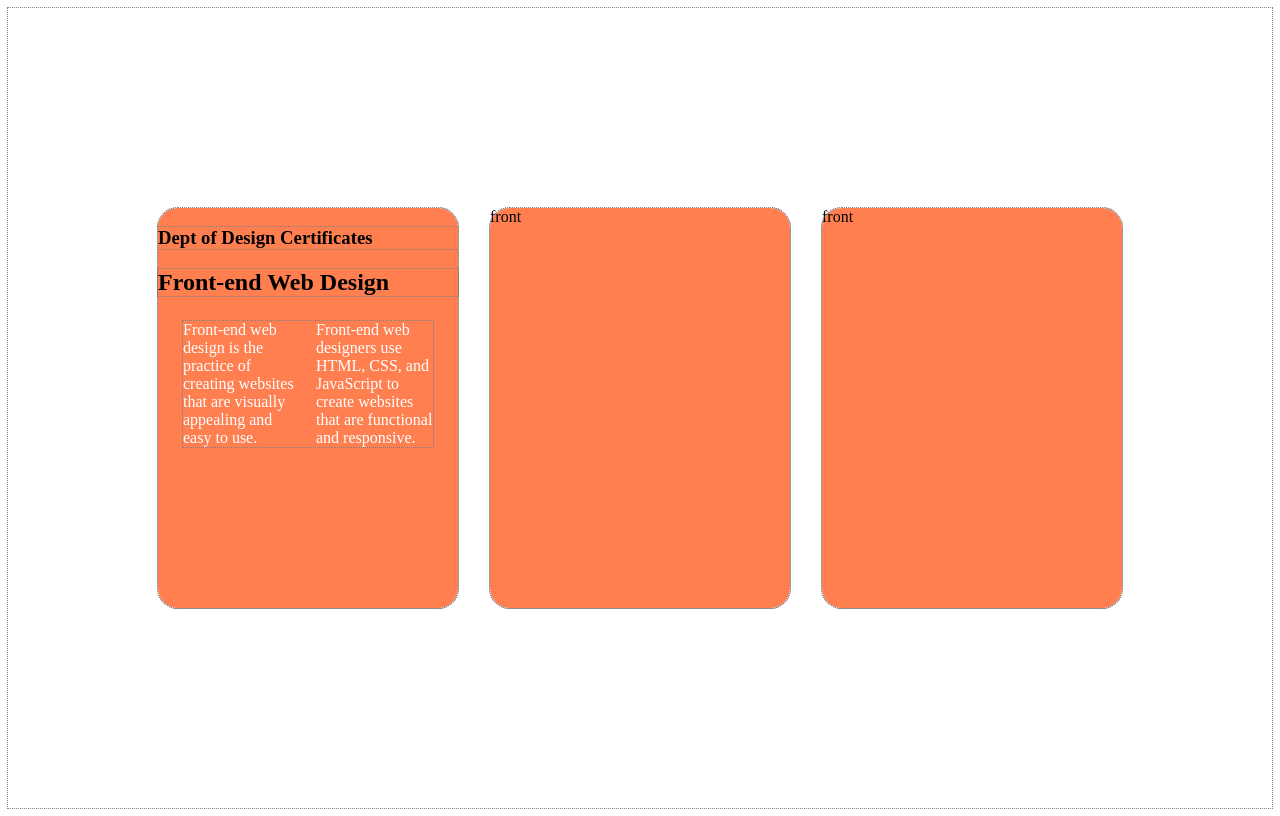
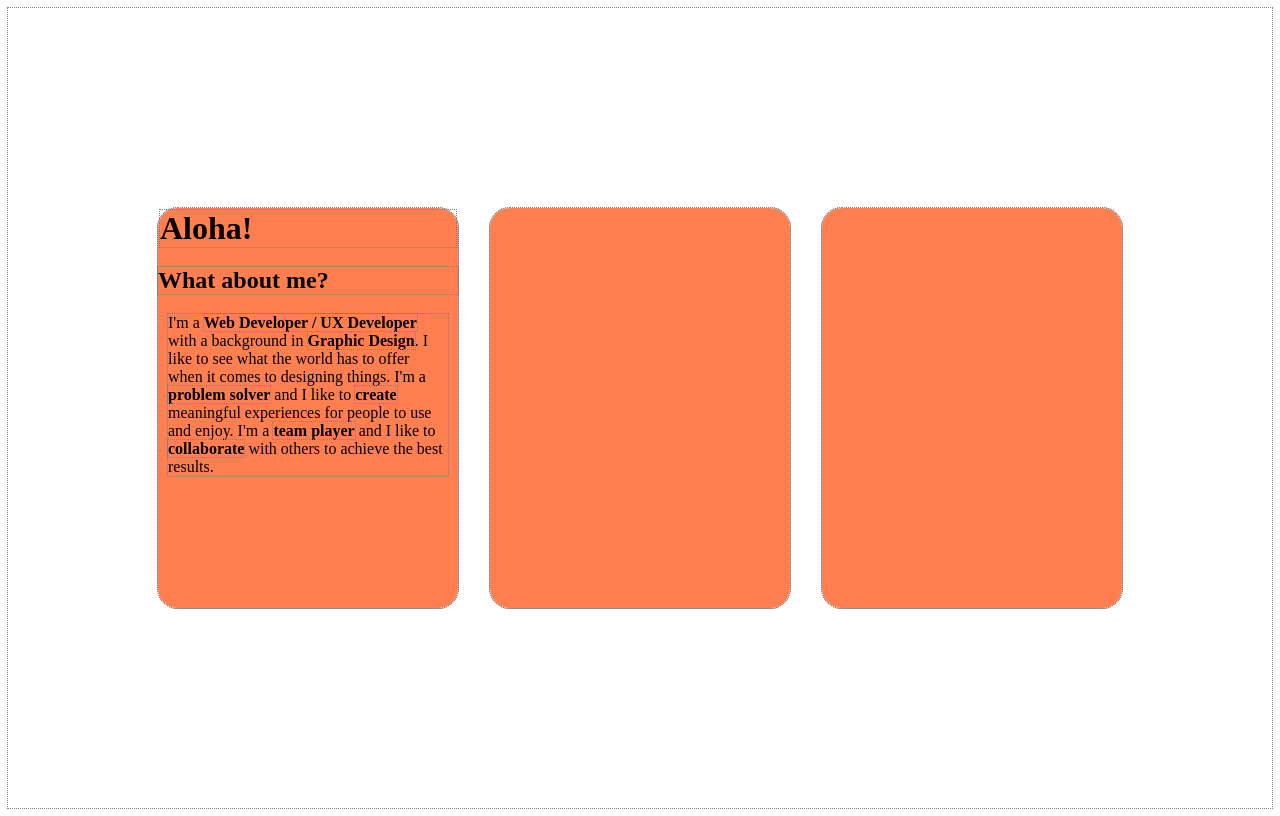
Before and after one commit to WhitneyL808/certificate-cards, a plain HTML site: page index.html in a window 1280 px wide. Drawn offline with Linux system fonts and the light colour scheme.

Commit message:
adding html

```diff
--- a/index.html
+++ b/index.html
@@ -25,43 +25,68 @@
 
     <!-- <h1>Dept of Design Certificates</h1> -->
 
-    <!-- Card 1 -->
+    <!-- left card -->
     <article class="scene">
         <div class="card">
 
             <section class="front face">
-                <h1>Dept of Design Certificates</h1>
-                <h2>Front-end Web Design</h2>
-                <p>Front-end web design is the practice of creating websites that are visually appealing and easy to use. Front-end web designers use HTML, CSS, and JavaScript to create websites that are functional and responsive.</p>
+                <h1>Aloha!</h1>
+                <h2>What about me?</h2>
+                <p>
+                    I'm a <strong>Web Developer / UX Developer</strong> with a background in <strong>Graphic Design</strong>. I like to see what the world
+                    has to offer when it comes to designing things. I'm a <strong>problem solver</strong> and I like to <strong>create</strong> meaningful
+                    experiences for people to use and enjoy. I'm a <strong>team player</strong> and I like to <strong>collaborate</strong> with others to
+                    achieve the best results.
+                </p>
             </section>
 
 
-
             <section class="back face">
+                <!-- add img -->
                 <p>Average Salary: <strong>$62,303</strong></p>
             </section>
 
         </div>
     </article>
 
-    <!-- Card 2 -->
+    <!-- middle card -->
     <article class="scene">
         <div class="card">
 
-            <section class="front face">front</section>
+            <section class="front face">
+                <!-- add img of games-->
+            </section>
 
-            <section class="back face">back</section>
+            <section class="back face">
+                <h1>Hobbies and Intrests</h1>
+                <p>Personally I love to play video games with my friends. Ever since I was little I would always be playing games and having fun with my buddys but
+                    that still doesn't stop me from going outside and enjoying the world. I love to go on hikes and explore new places. I also love to go to the beach, since I
+                    did live in Hawai'i. I also love to learn more about food and the types of food that pairs well with each other, who would've thought that
+                    mango would be good in a salsa?
+                </p>
+
+            </section>
 
         </div>
     </article>
 
-    <!-- Card 3 -->
+    <!-- right card -->
     <article class="scene">
         <div class="card">
 
-            <section class="front face">front</section>
+            <section class="front face">
+                <!-- add img of hometown-->
+            </section>
 
-            <section class="back face">back</section>
+            <section class="back face">
+                <h1>My hometown</h1>
+                <p>I grew up in Kaua'i, Hawai'i and I am proud to represent that where ever I go. If you haven't been there before to the average person it is like paradise
+                    and to some extent it is. But to most locals it is home and we love it. The culture of there is nothing that I have ever experienced here in the mainland.
+                    There isn't as much opportunity there compared to here but I would still go back in a heartbeat. The people you meet are 90% always showing grace and
+                    kindness to you and it is just a great place to be. In all of the great things that Hawai'i brings, there is one thing that tops all else and that is
+                    the food, now you can get a lunch plate for under $10 with a drink included, some spots even under $5.
+                </p>
+            </section>
 
         </div>
     </article>
--- a/style.css
+++ b/style.css
@@ -57,6 +57,7 @@ body {
     background: cornflowerblue;
     /* flip it default   */
     transform: rotateY(180deg);
+    border-radius: 20px;
 }
 
 /* flip card
@@ -67,13 +68,16 @@ body {
 }
 
 h1{
+    font-size: 2em;
+    margin: 2px;
+}
 
+h2{
+    font-size: 1.5em;
 }
 
 p {
-    color: white;
-    margin: 25px;
-    columns: 2;
+    margin: 10px;
 }
 
 @media only screen and (max-width: 30em){
```
